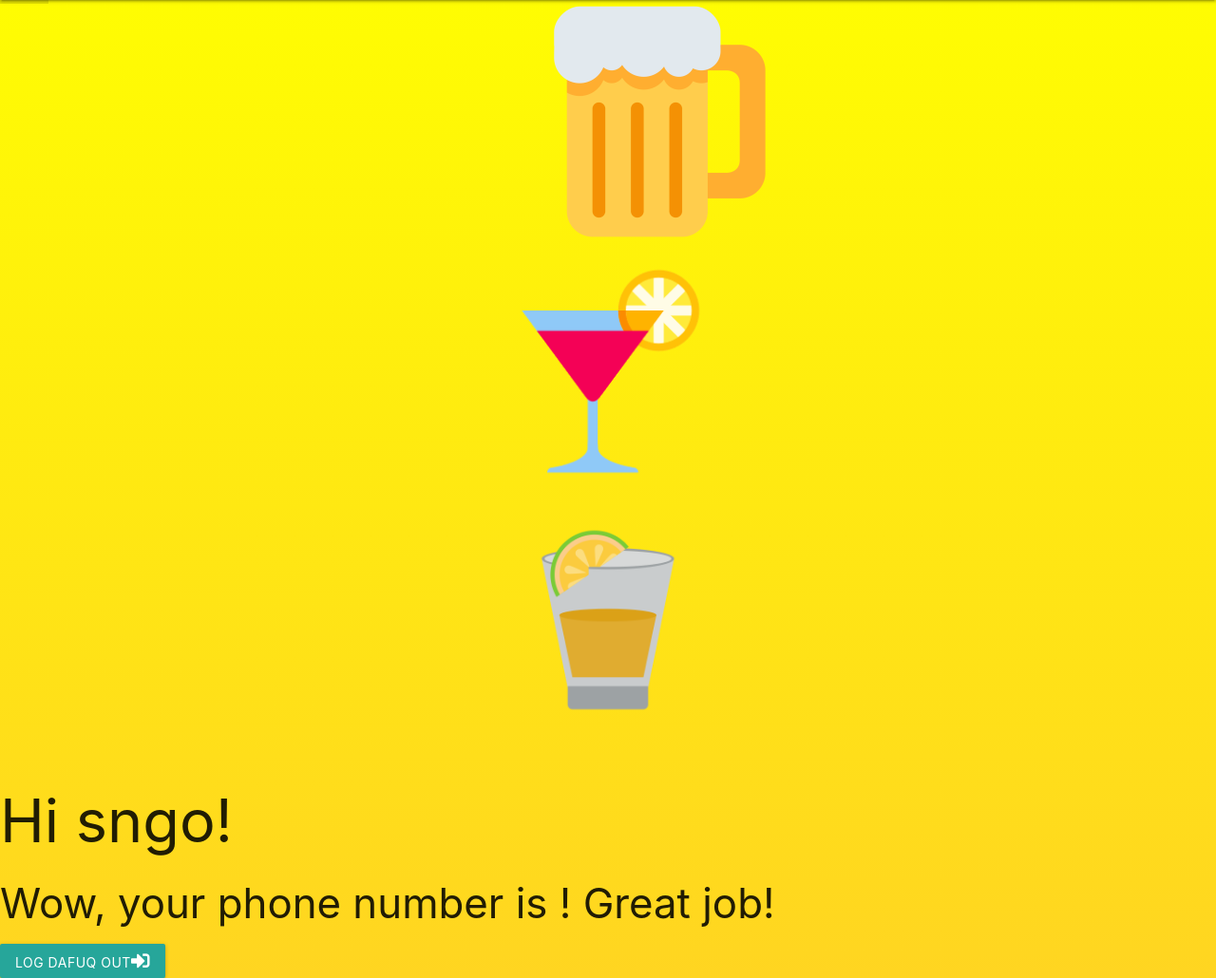
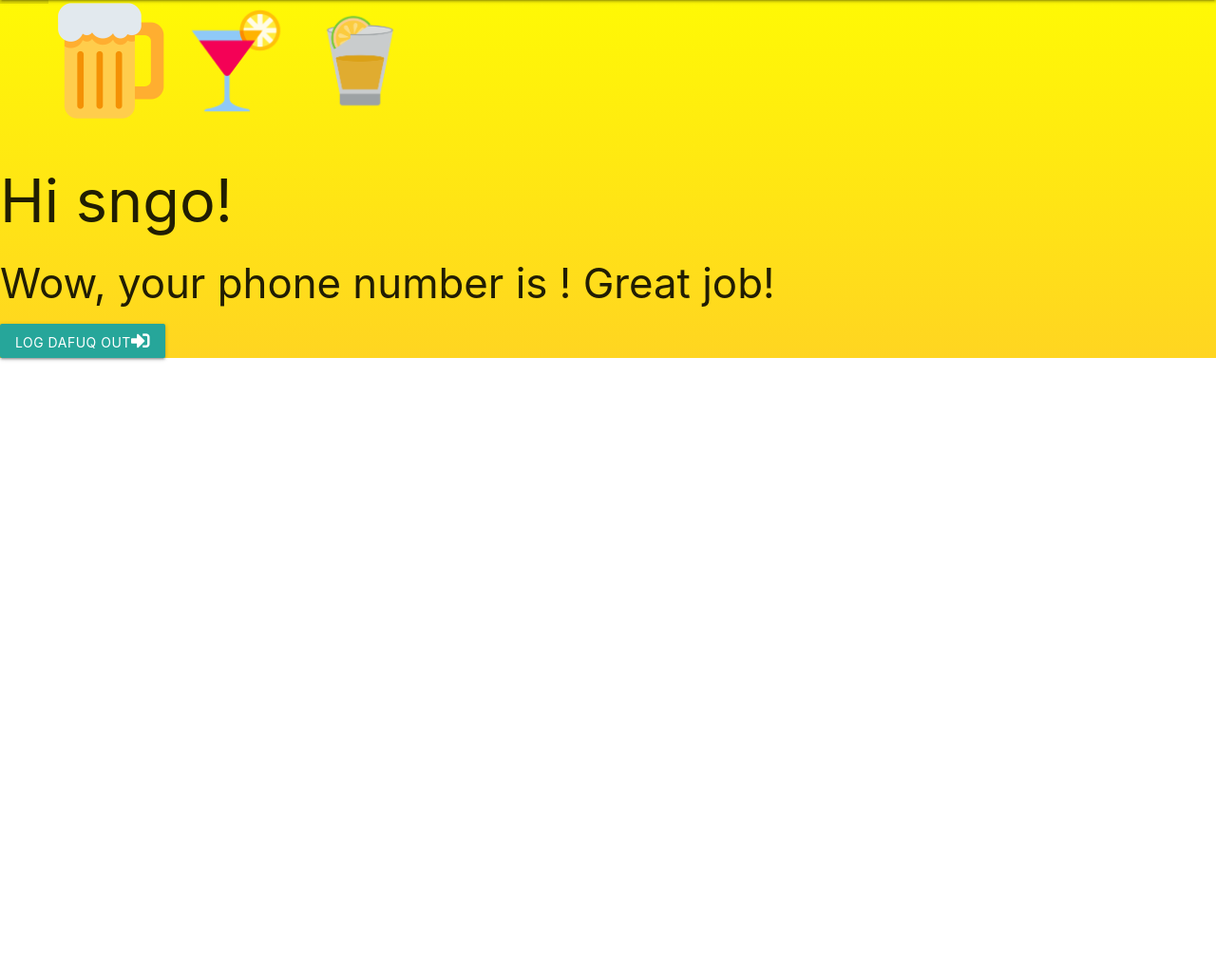
Before and after one commit to ElijaHHall/CRINGE, a Django app: page /users/home/ in a window 1280 px wide. Shown: the part 64-1094 px from the top of the page at 95% size. After the commit the page ends 444 px from the top, so only its background shows below. Run offline with Django 3.2, Linux system fonts and the light colour scheme; a user stored in the database is signed in; some libraries are stand-ins or nearby versions; some web fonts are replaced.

Commit message:
committing before splash page merge

```diff
--- a/static/style.css
+++ b/static/style.css
@@ -110,6 +110,10 @@ form p:nth-child(7) label {
     margin: 1%;
 }
 
+.iconPics {
+    width: 10%;
+}
+
 /*  RESPONSIVE TABLET */
 @media screen and (max-width: 850px) {
     form p:nth-child(7) label {
--- a/templates/home.html
+++ b/templates/home.html
@@ -19,9 +19,9 @@
 		  </ul>
 		</div>
 	</nav>
-	<img src="../../static/images/beericon.png" class="drunk">
-	<img src="../../static/images/martini.png" class="drunk">
-	<img src="../../static/images/shotglass.png" class="drunk">
+	<img src="../../static/images/beericon.png" class="iconPics">
+	<img src="../../static/images/martini.png" class="iconPics">
+	<img src="../../static/images/shotglass.png" class="iconPics">
 	<h1>Hi {{ user.username }}!</h1>
 
 	<h3>Wow, your phone number is {{ user.phone }}! Great job!</h3>
```
